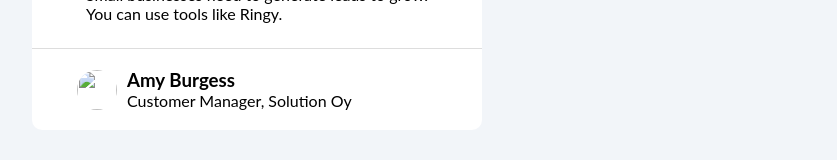
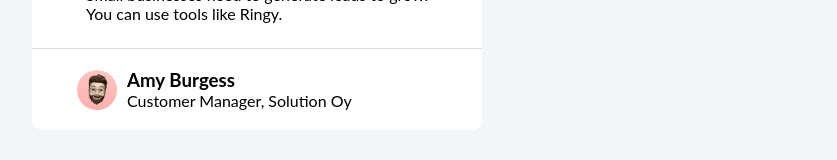
Before and after one commit to Muhd-Naseem/My-tryouts, a plain HTML site: page index.html in a window 1280 px wide. Shown: the part 503-663 px from the top of the page, without its empty margins (383-1220 px from the left). Drawn offline with Linux system fonts and the light colour scheme; files whose address does not match are found by name.

Commit message:
Update index.html

```diff
--- a/index.html
+++ b/index.html
@@ -137,7 +137,7 @@
        <p>Small businesses need to generate leads to grow. <br>You can use tools like Ringy.</p>
       </div>
       <div class="bottom-container">
-        <img src="resources/avatar-image-business-card-1.png" alt="" class="img-2">
+        <img src="avatar-image-business-card-1.png" alt="" class="img-2">
         <div class="bottom-content">
         <h3>Amy Burgess</h3>
         <p>Customer Manager, Solution Oy</p>
```
